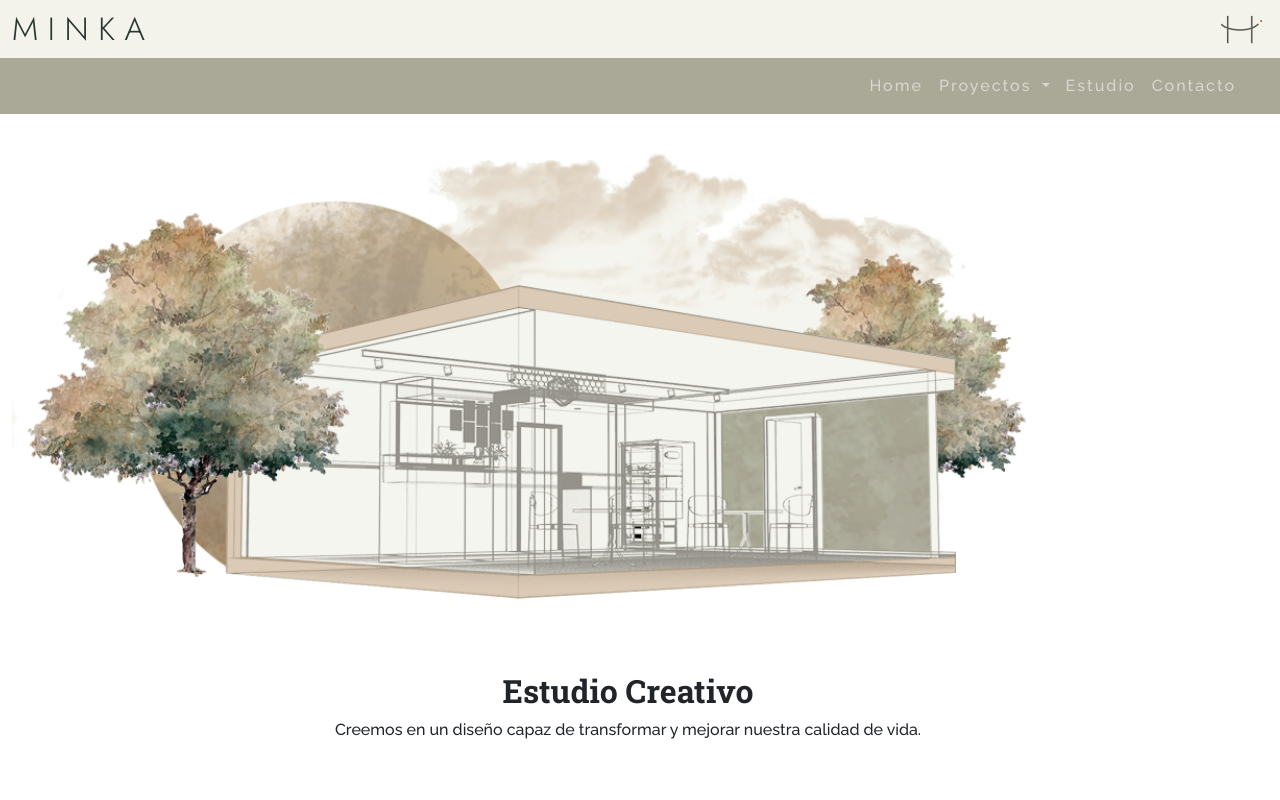
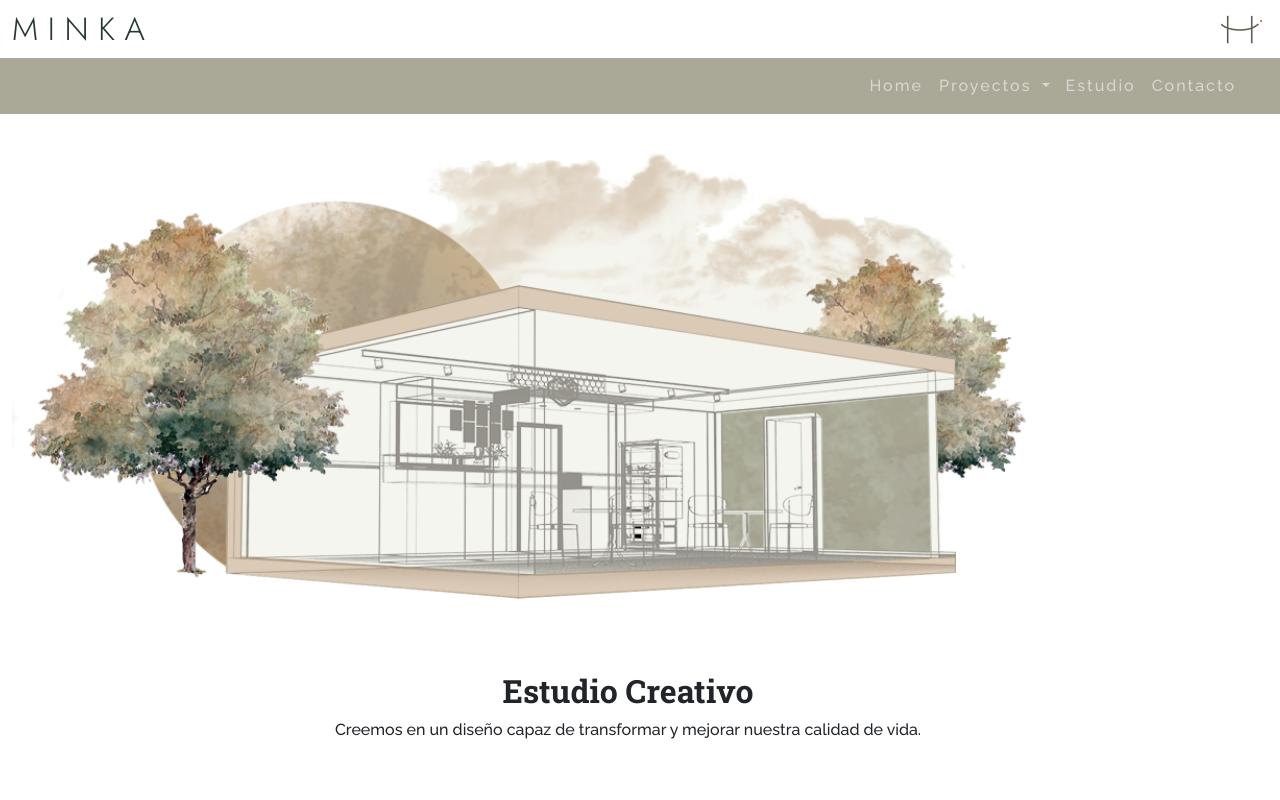
Before and after one commit to MatiBorjas/minka_project, a website: page index.html in a window 1280 px wide. Shown: the top 800 px of the page. Drawn offline with nearby package versions, Linux system fonts and the light colour scheme.

Commit message:
modificaciones

```diff
--- a/index.html
+++ b/index.html
@@ -21,7 +21,7 @@
 
     <header>
     <div class="row">
-      <div class="barra-titulo bg-fondo">
+      <div class="barra-titulo bg-white">
         <a class="navbar-brand fs-2" href="#">M I N K A</a>
         <img class="img-fluid px-1 py-1" src="./public/assets/img/LOGOSINLETRA.png">
       </div>
```
